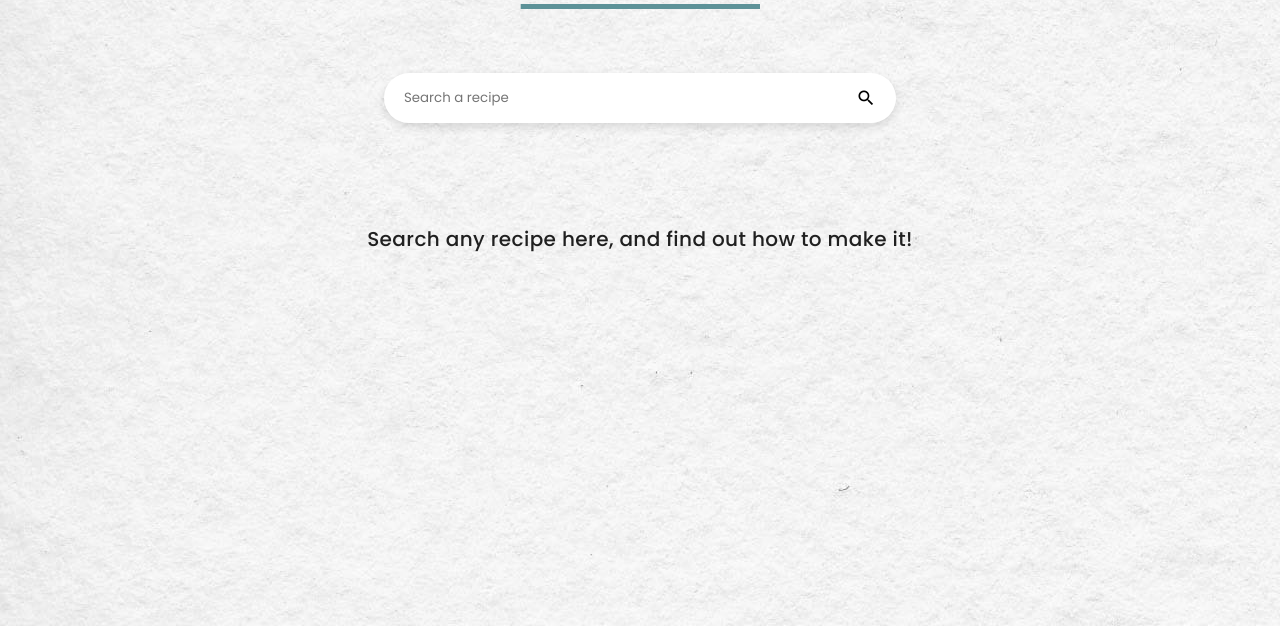
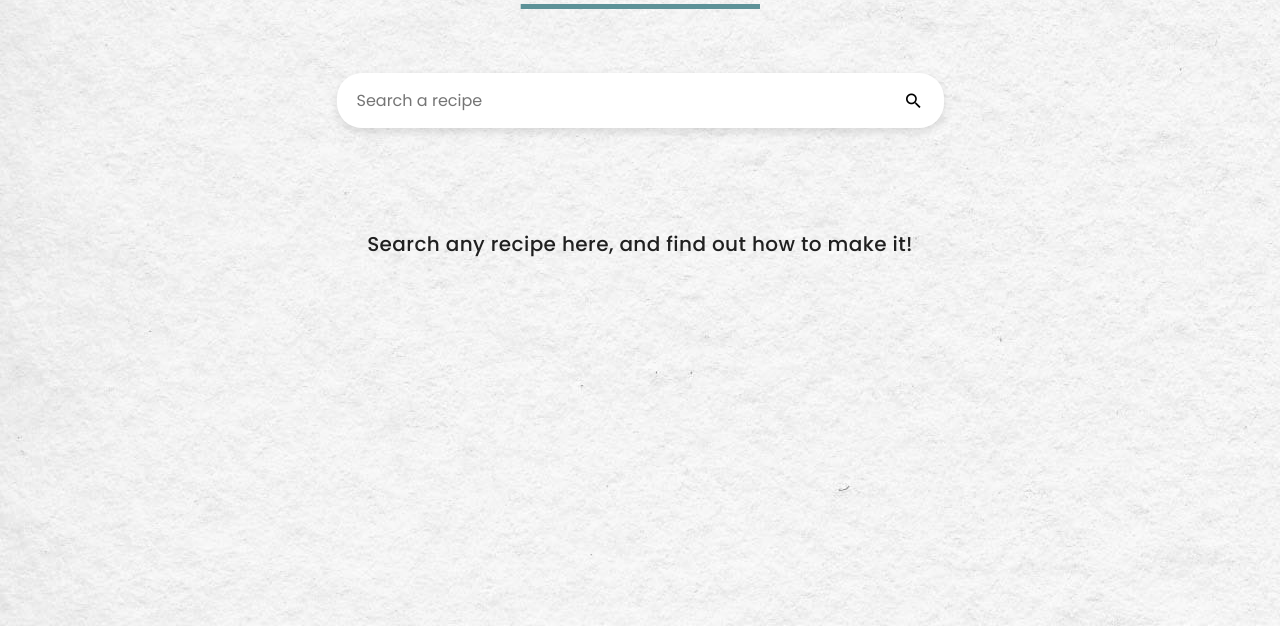
Before and after one commit to jasmincher/final-project-phase-1, a website built with Parcel: page pages/search.html in a window 1280 px wide. Shown: the part 174-800 px from the top of the page. Built offline with nearby package versions, Linux system fonts and the light colour scheme; no server answers; a web font is replaced by a local one.

Commit message:
fixed responsive styles for input in safari

```diff
--- a/css/search.css
+++ b/css/search.css
@@ -13,7 +13,7 @@
   /* margin-top: 5%; */
 }
 
-.search-divider{
+.search-divider {
   width: 240px;
   height: 5px;
   margin: auto;
@@ -22,7 +22,7 @@
 
 .search-box {
   margin: auto;
-  width: 70vw;
+  /* width: 70vw; */
   display: flex;
   box-shadow: var(--box-shadow);
   border-radius: 25px;
@@ -35,6 +35,9 @@
   border: none;
   padding: 15px 20px;
   font-family: var(--body-font);
+  font-size: 16px;
+  margin: 0;
+  width: 55vw;
 }
 
 #search-btn {
@@ -46,6 +49,8 @@
   font-size: 20px;
   border: none;
   padding: 15px 20px 15px 15px;
+  margin: 0;
+  color: black;
 }
 
 #search-btn:hover {
@@ -93,7 +98,6 @@
   margin-top: 10px;
 }
 
-
 @media only screen and (min-width: 576px) {
   #recipes-list {
     margin: 5% auto;
@@ -106,7 +110,7 @@
     width: 470px;
   }
 
-  .search-box {
+  #search-input {
     width: 60vw;
   }
 }
@@ -124,14 +128,14 @@
     width: 200px;
   }
 
-  #recipes-list .search-card{
+  #recipes-list .search-card {
     padding: 10px 0;
     width: 200px;
   }
-  .search-box {
+
+  #search-input {
     width: 50vw;
   }
-
 }
 
 @media only screen and (min-width: 1025px) {
@@ -146,11 +150,11 @@
     width: 250px;
   }
 
-      #recipes-list .search-card{
+  #recipes-list .search-card {
     padding: 15px 0;
     width: 250px;
   }
-      .search-divider{
+  .search-divider {
     margin-bottom: 7%;
   }
 }
@@ -169,14 +173,16 @@
     height: 200px;
   }
 
-  #recipes-list .search-card{
+  #recipes-list .search-card {
     padding: 15px 0;
     width: 200px;
   }
-  .search-box {
+
+  #search-input {
     width: 40vw;
   }
-  .search-divider{
+
+  .search-divider {
     margin-bottom: 5%;
   }
 }
```
Lines whose indentation alone changed are shown as unchanged.
